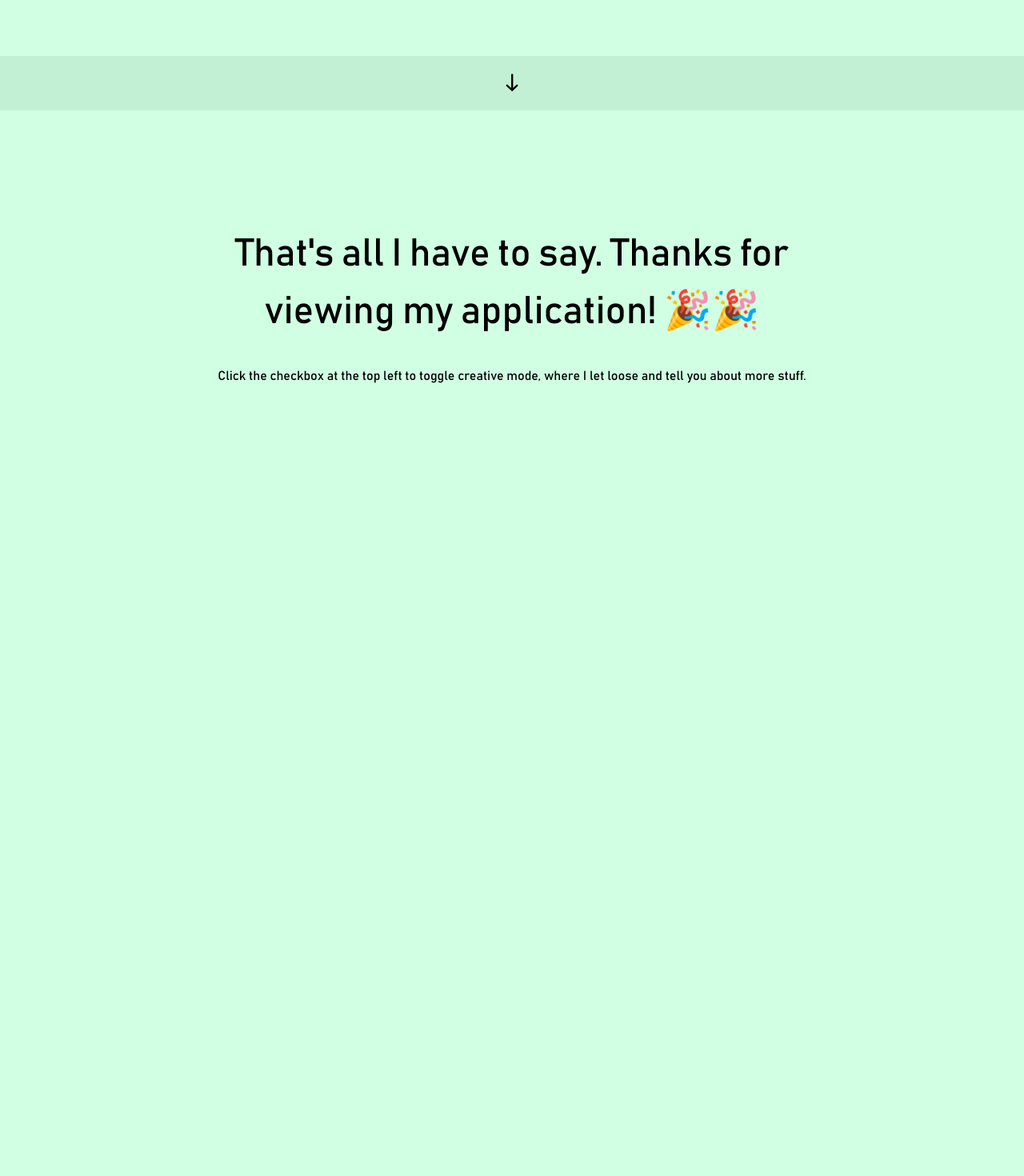
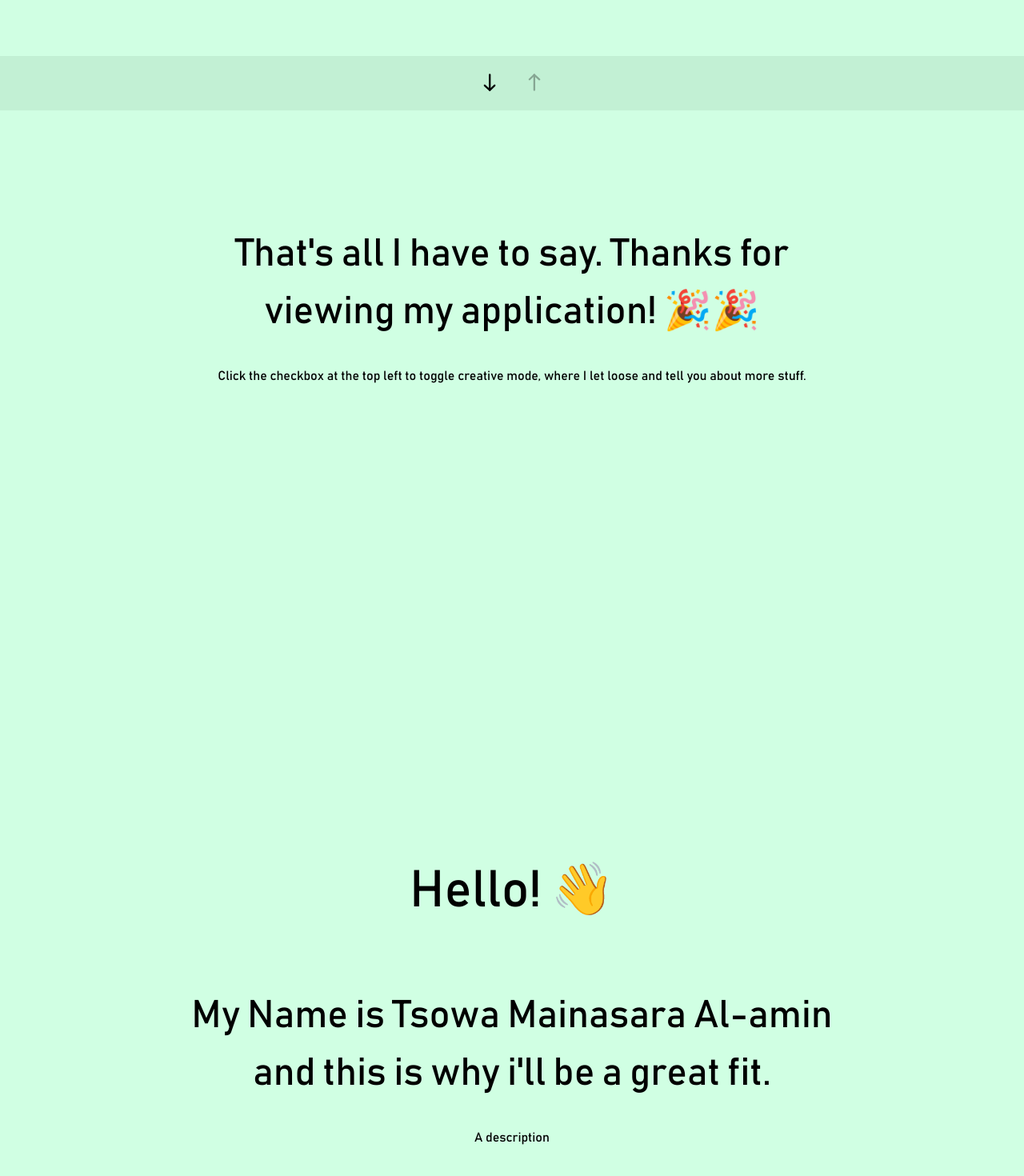
Before and after one commit to neutrino2211/job-application, a Nuxt app: page / in a window 1280 px wide. Shown: the part 662-2132 px from the top of the page at 80% size. Before the commit the page ends 1600 px from the top, so only its background shows below. Built offline with nearby package versions, Linux system fonts and the light colour scheme.

Commit message:
[Slides]: Improved slide movement UX and added slides component

```diff
--- /dev/null
+++ b/components/Slide.vue
@@ -0,0 +1,20 @@
+<template>
+    <div :slide-id="slideId" class="slide text-center min-h-screen py-32 mx-auto md:w-5/6 xl:w-2/3">
+        <h1 style="font-size: 3rem;"> <slot></slot> </h1>
+
+        <div>
+            <h2 class="mx-auto py-8">
+                <slot name="description"></slot>
+            </h2>
+        </div>
+    </div>
+</template>
+
+<script lang="ts">
+import Vue from 'vue'
+export default Vue.extend({
+    props: {
+        slideId: Number,
+    }
+})
+</script>
--- a/pages/index.vue
+++ b/pages/index.vue
@@ -4,7 +4,7 @@
       <input ref="checkbox" type="checkbox" name="creative_mode" id="creative">
       <div class="toggle"></div>
     </div>
-    <div slide-id="0" class="slide text-center h-screen py-32 mx-auto md:w-5/6 xl:w-2/3">
+    <div slide-id="0" class="slide text-center min-h-screen py-32 mx-auto md:w-5/6 xl:w-2/3">
       <h1 style="font-size: 3rem;"> <span style="font-size: 4rem;">Hello! 👋</span> <br> <br> My Name is Tsowa Mainasara Al-amin and this is why i'll be a great fit. </h1>
 
       <div>
@@ -14,7 +14,7 @@
       </div>
     </div>
 
-    <div slide-id="1" class="slide text-center h-screen pb-32 mx-auto md:w-5/6 xl:w-2/3">
+    <div slide-id="1" class="slide text-center min-h-screen pb-32 mx-auto md:w-5/6 xl:w-2/3">
       <h1 style="font-size: 3rem;"> <br> <br> That's all I have to say. Thanks for viewing my application! 🎉🎉</h1>
 
       <div>
@@ -27,11 +27,19 @@
       </div>
     </div>
 
+    <slide slideId="2">
+       <span><span style="font-size: 4rem;">Hello! 👋</span> <br> <br> My Name is Tsowa Mainasara Al-amin and this is why i'll be a great fit. </span>
+
+       <template v-slot:description>
+         <span>A description</span>
+       </template>
+    </slide>
+
     <div class="mx-auto w-full py-4 arrow-container">
-      <div role="button" v-if="slideNumber + 1 < slideCount" class="arrow" @click="moveSlide(1)">
+      <div role="button" v-bind:class="{ show: slideNumber + 1 < slideCount }" class="arrow" @click="moveSlide(1)">
         <img class="mx-auto my-auto h-6" src="~/assets/arrow.svg" alt="" srcset="">
       </div>
-      <div role="button" v-if="slideNumber > 0" class="arrow" @click="moveSlide(-1)">
+      <div role="button" v-bind:class="{ show: slideNumber > 0 }" class="arrow" @click="moveSlide(-1)">
         <img class="mx-auto my-auto h-6" src="~/assets/arrow-up.svg" alt="" srcset="">
       </div>
     </div>
@@ -40,11 +48,11 @@
 
 <script lang="ts">
 import Vue from 'vue'
-import Logo from "~/components/Logo.vue";
+import Slide from "~/components/Slide.vue";
 
 export default Vue.extend({
   components: {
-    Logo
+    Slide
   },
 
   data: ()=>({
@@ -83,13 +91,17 @@ export default Vue.extend({
 
           callback(Number(el.getAttribute('slide-id') || 0));
         }
-      }, { threshold: [1] });
+      }, { threshold: [0.5] });
 
       observer.observe(element);
     },
 
     moveSlide(i: number) {
-      this.slideNumber = this.slideNumber + i;
+      const newNumber = this.slideNumber + i;
+
+      if (newNumber < 0 || newNumber >= this.slideCount) return;
+
+      this.slideNumber = newNumber;
       const query = `div[slide-id="${this.slideNumber}"]`;
       const slide = document.querySelector(query);
       slide?.scrollIntoView({
@@ -108,10 +120,11 @@ p {
 }
 
 .arrow {
-  transition: transform 0.2s ease-in;
+  transition: all 0.2s ease-in;
   padding: 5px;
   color: #afe9c6;
   display: inline-flex;
+  opacity: 0.3;
 
   @apply w-10 mx-2;
 }
@@ -128,10 +141,13 @@ img {
   cursor: pointer;
 }
 
-.arrow:hover {
+.arrow:not(.show):hover {
+  transform: initial;
+}
+
+.arrow.show:hover {
   transform: scale(1.1);
 }
-
 
 .toggle-background {
   background-color: #7bac8e;
@@ -162,4 +178,8 @@ img {
     @apply w-4 h-4;
   }
 }
+
+.show {
+  opacity: 1;
+}
 </style>
```
